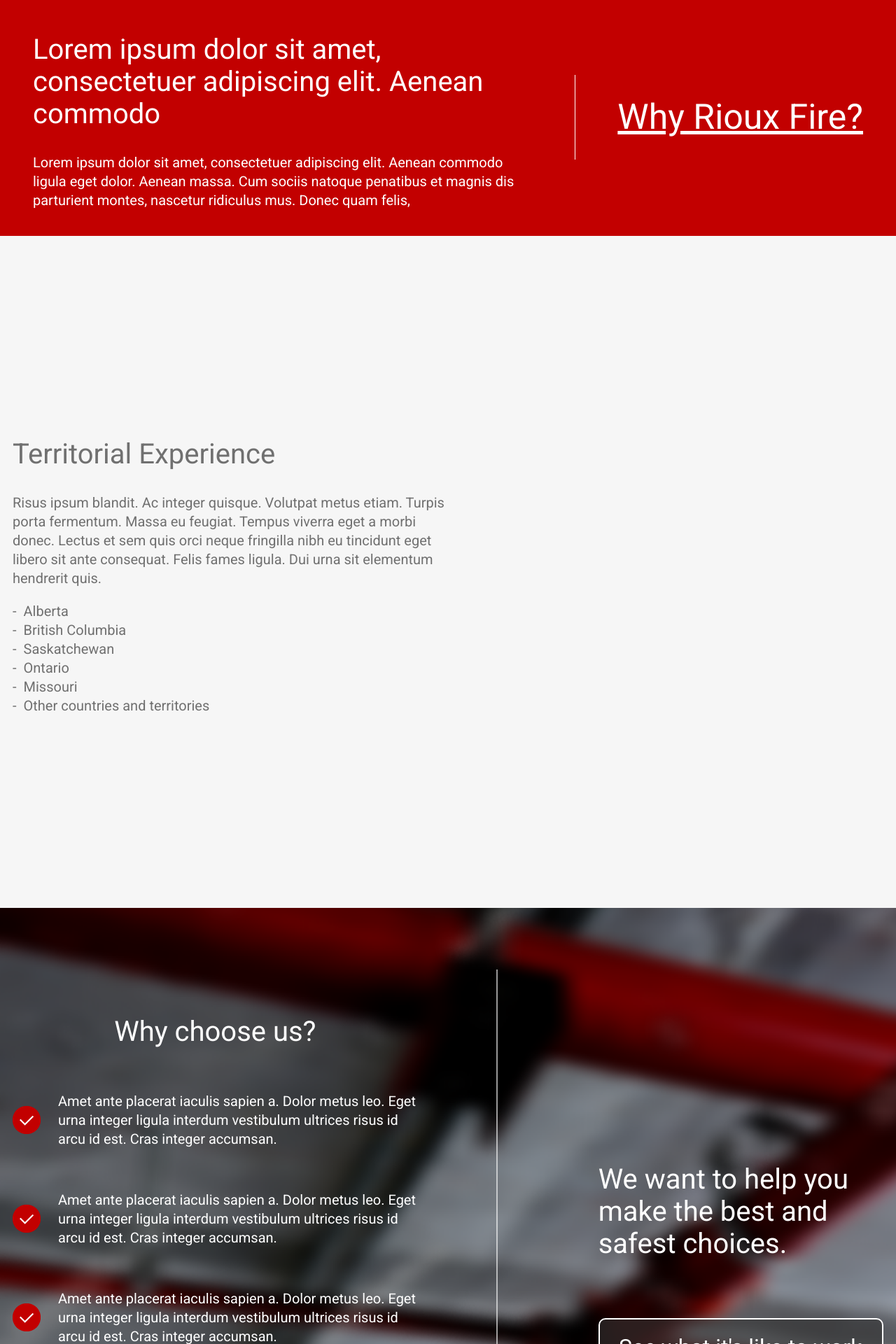
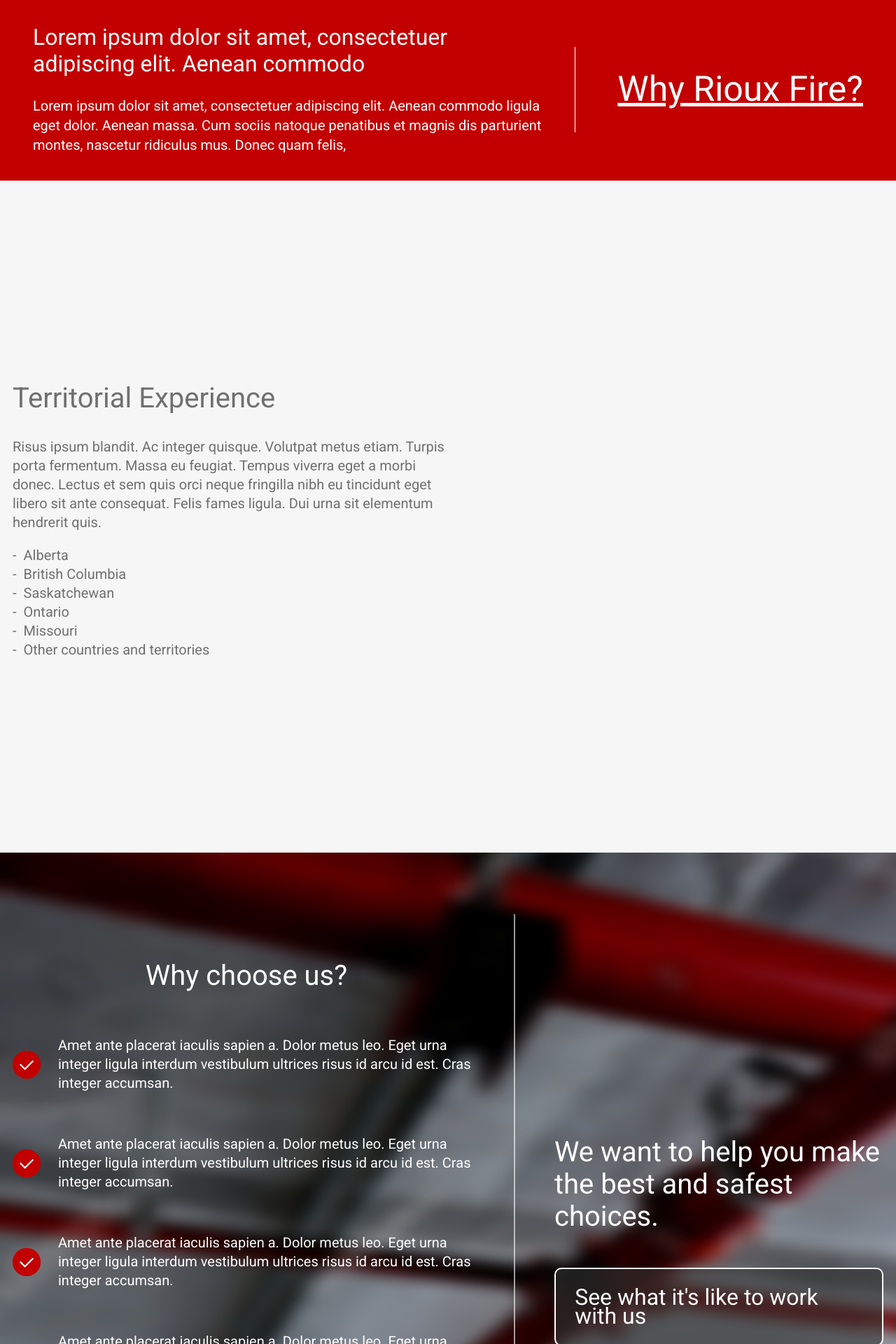
Before and after one commit to LittlePupper/rioux-fire, a PHP site: page / in a window 1280 px wide. Shown: the part 801-2721 px from the top of the page at 70% size. Run offline with PHP 8.4, Linux system fonts and the light colour scheme.

Commit message:
Mobile updates

```diff
--- a/app/assets/styles/base/_mixins.css
+++ b/app/assets/styles/base/_mixins.css
@@ -16,6 +16,12 @@
   }
 }
 
+@define-mixin atXLarge {
+  @media (min-width: 1300px) {
+    @mixin-content;
+  }
+}
+
 @define-mixin clearfix {
   &::after {
     content: "";
--- a/app/assets/styles/modules/_large-hero.css
+++ b/app/assets/styles/modules/_large-hero.css
@@ -51,7 +51,7 @@
       font-weight: 400;
     }
 
-    @mixin atLarge {
+    @mixin atXLarge {
       font-size: 4.375rem;
       line-height: 5.875rem;
       font-weight: 400;
--- a/app/assets/styles/modules/_primary-nav.css
+++ b/app/assets/styles/modules/_primary-nav.css
@@ -21,15 +21,15 @@
 
   li {
     list-style: none;
-    padding-left: 3.75rem;
+    padding: .75rem 1.25rem;
     display: inline-block;
     font-size: 1.25rem;
 
     @mixin atMedium {
       float: left;
-      display:block;
+      display: block;
+      padding-left: 3.75rem;
     }
-
   }
 
   li:last-child {
--- a/app/assets/styles/modules/_site-header.css
+++ b/app/assets/styles/modules/_site-header.css
@@ -124,13 +124,13 @@
   &__menu-content {
     opacity: 0;
     transform: scale(1.2);
-    padding-top: 90px;
     text-align: center;
     transition: all .3s ease-out;
     position: relative;
     z-index: -10;
 
     @mixin atMedium {
+      padding-top: 90px;
       opacity: 1;
       z-index: 1;
       padding-top: 0;
--- a/app/index.html
+++ b/app/index.html
@@ -142,7 +142,7 @@
         </div>
         <div class="why-choose-us__text--link">
           <h2 class="section-title">We want to help you make the best and safest choices.</h2>
-          <a class="btn btn--border btn--large" href="#">See what it's like to work with us</a></p>
+          <a class="btn btn--border btn--large" href="#">See what it's like to work with us</a>
         </div>
       </div>
 
@@ -165,7 +165,7 @@
               <li><a href="/contact-us">Contact Us</a></li>
             </ul>
             <ul>
-              <li>Facebook</li>
+              <li><a href="https://www.facebook.com/pages/Rioux-Fire-Protection-Ltd/497088300386301">Facebook</a></li>
             </ul>
           </div>
           <div class="footer__contact">
--- a/app/temp/styles/styles.css
+++ b/app/temp/styles/styles.css
@@ -565,7 +565,7 @@
   }
   }
 
-@media (min-width: 1010px) {
+@media (min-width: 1300px) {
 
 .large-hero__title {
       font-size: 4.375rem;
@@ -855,19 +855,53 @@
 
 .welcome-blurb__text--content {
       font-size: 1.25rem;
-      line-height: 1.6875rem;
+      line-height: 1.75rem;
     }
 
 @media (min-width: 800px) {
 
 .welcome-blurb__text--content {
-        margin-right: 3.75rem
+        padding-right: 2rem
+    }
+  }
+
+@media (min-width: 1300px) {
+
+.welcome-blurb__text--content {
+        margin-right: 3.75rem;
+        font-size: 1.25rem;
+        line-height: 1.6875rem;
+        padding-right: 0
     }
   }
 
 .welcome-blurb__text--content .section-title {
         text-align: left;
+        margin-top: 32px;
       }
+
+@media (min-width: 530px) {
+
+.welcome-blurb__text--content .section-title {
+          font-size: 2rem;
+          line-height: 2.35rem
+      }
+  }
+
+@media (min-width: 800px) {
+
+.welcome-blurb__text--content .section-title {
+          margin-top: 20px
+      }
+  }
+
+@media (min-width: 1300px) {
+
+.welcome-blurb__text--content .section-title {
+          font-size: 2.5rem;
+          line-height: 2.875rem
+      }
+  }
 
 .welcome-blurb__text--link {
       font-size: 3.125rem;
@@ -876,8 +910,7 @@
       -webkit-flex-shrink: 0;
           -ms-flex-negative: 0;
               flex-shrink: 0;
-      padding: 2rem 0 2rem;
-      border-top: 1px solid white;
+      padding: 2rem 0 2.75rem;
       text-align: center;
     }
 
@@ -1303,7 +1336,6 @@
         -ms-transform: scale(1.2);
          -o-transform: scale(1.2);
             transform: scale(1.2);
-    padding-top: 90px;
     text-align: center;
     -webkit-transition: all .3s ease-out;
     -o-transition: all .3s ease-out;
@@ -1317,6 +1349,7 @@
 @media (min-width: 800px) {
 
 .site-header__menu-content {
+      padding-top: 90px;
       opacity: 1;
       z-index: 1;
       padding-top: 0;
@@ -1373,18 +1406,17 @@
 
 .primary-nav li {
     list-style: none;
-    padding-left: 3.75rem;
+    padding: .75rem 1.25rem;
     display: inline-block;
     font-size: 1.25rem;
-
   }
 
 @media (min-width: 800px) {
 
 .primary-nav li {
       float: left;
-      display:block
-
+      display: block;
+      padding-left: 3.75rem
   }
   }
 
@@ -1670,8 +1702,15 @@
 @media (min-width: 800px) {
 
 .why-choose-us__text--content {
-        border-top: none;
+        border-bottom: none;
         border-right: 2px solid rgba(255, 255, 255, .6);
+        padding: 2rem 3rem 2rem 0
+    }
+  }
+
+@media (min-width: 1300px) {
+
+.why-choose-us__text--content {
         padding: 2rem 7rem 2rem 0
     }
   }
@@ -1683,21 +1722,42 @@
 .why-choose-us__text--link {
       font-size: 3.125rem;
       width: auto;
-      padding: 0 1rem;
+      padding: 1rem 1rem 0;
+      text-align: center;
     }
 
 @media (min-width: 530px) {
 
 .why-choose-us__text--link {
-        padding: 0 2rem
-    }
-  }
-
-@media (min-width: 800px) {
+        padding: 1rem 2rem 0
+    }
+  }
+
+@media (min-width: 800px) {
+
+.why-choose-us__text--link {
+        text-align: left;
+        padding: 2rem 0 2rem 3.5rem
+    }
+  }
+
+@media (min-width: 1300px) {
 
 .why-choose-us__text--link {
         padding: 2rem 0 2rem 9rem
     }
+  }
+
+.why-choose-us__text--link h2.section-title {
+        text-align: center;
+        margin-bottom: 0;
+      }
+
+@media (min-width: 800px) {
+
+.why-choose-us__text--link h2.section-title {
+          text-align: left
+      }
   }
 
 .why-choose-us .section-title {
```
Also changed, not shown: app/assets/styles/modules/_welcome-blurb.css (+24 -3 lines), app/assets/styles/modules/_why-choose-us.css (+22 -3 lines), 1 other file.
